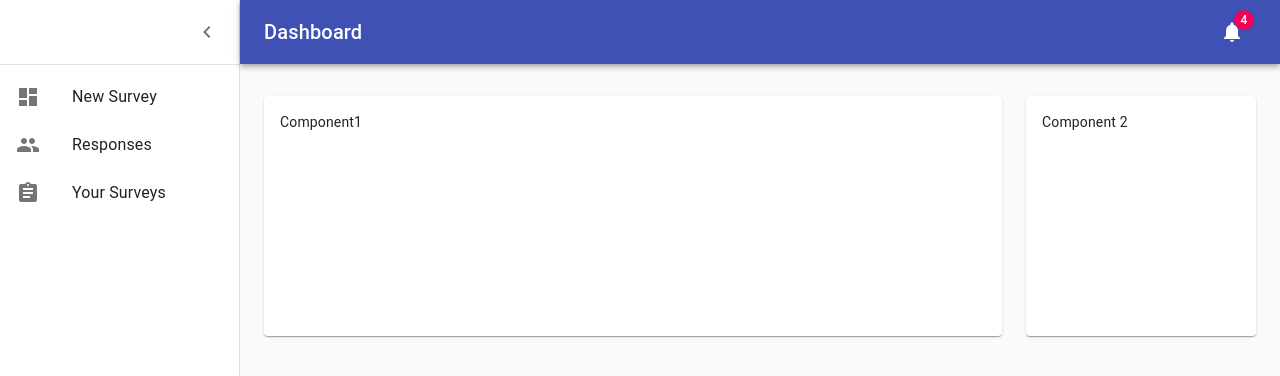
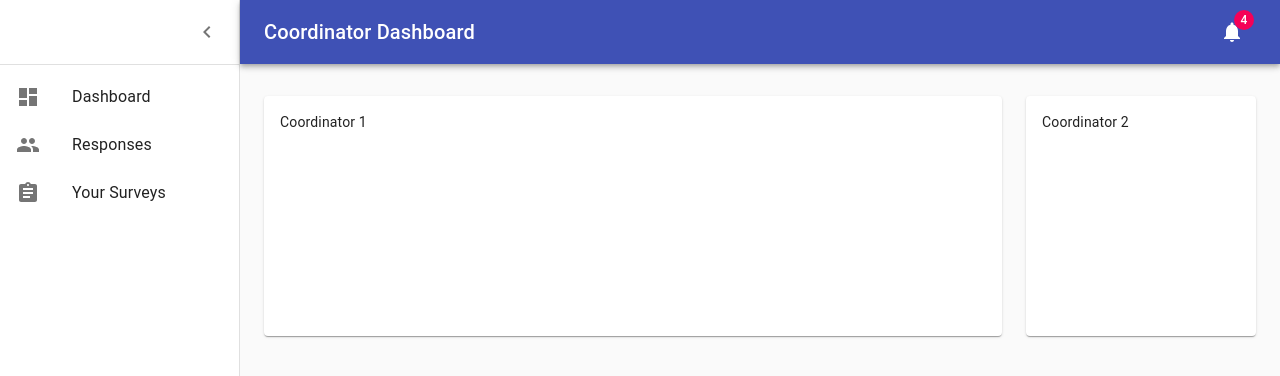
Before and after one commit to nurul3101/survey-planet, a React (Create React App) app in the folder frontend/: page /dashboard in a window 1280 px wide. Shown: the top 376 px of the page. Built offline with nearby package versions, Linux system fonts and the light colour scheme; no server answers.

Commit message:
Integrated Routes for coordinators and respondents

```diff
--- a/frontend/package.json
+++ b/frontend/package.json
@@ -11,8 +11,11 @@
     "firebase": "^7.15.5",
     "react": "^16.13.1",
     "react-dom": "^16.13.1",
+    "react-redux": "^7.2.0",
     "react-router-dom": "^5.2.0",
-    "react-scripts": "3.4.1"
+    "react-scripts": "3.4.1",
+    "redux": "^4.0.5",
+    "redux-thunk": "^2.3.0"
   },
   "scripts": {
     "start": "react-scripts start",
--- a/frontend/src/components/coordinatorMenuList/index.js
+++ b/frontend/src/components/coordinatorMenuList/index.js
@@ -7,27 +7,25 @@ import PeopleIcon from '@material-ui/icons/People'
 import AssignmentIcon from '@material-ui/icons/Assignment'
 import { useHistory } from 'react-router-dom'
 
-function CoordinatorMenuList() {
+function CoordinatorMenuList(props) {
   const history = useHistory()
-  const handleNewSurvey = () => {
-    history.push('/new-survey')
-  }
+  const { setSelectedPage } = props
   return (
     <React.Fragment>
       <div>
-        <ListItem button onClick={handleNewSurvey}>
+        <ListItem button onClick={() => setSelectedPage('dashboard')}>
           <ListItemIcon>
             <DashboardIcon />
           </ListItemIcon>
-          <ListItemText primary="New Survey" />
+          <ListItemText primary="Dashboard" />
         </ListItem>
-        <ListItem button>
+        <ListItem button onClick={() => setSelectedPage('responses')}>
           <ListItemIcon>
             <PeopleIcon />
           </ListItemIcon>
           <ListItemText primary="Responses" />
         </ListItem>
-        <ListItem button>
+        <ListItem button onClick={() => setSelectedPage('your-surveys')}>
           <ListItemIcon>
             <AssignmentIcon />
           </ListItemIcon>
--- a/frontend/src/components/navigationBar/index.js
+++ b/frontend/src/components/navigationBar/index.js
@@ -14,8 +14,10 @@ import MenuIcon from '@material-ui/icons/Menu'
 import ChevronLeftIcon from '@material-ui/icons/ChevronLeft'
 import NotificationsIcon from '@material-ui/icons/Notifications'
 import CoordinatorMenuList from '../CoordinatorMenuList'
+import RespondentMenuList from '../RespondentMenuList'
+import { useDispatch, useSelector } from 'react-redux'
 
-function NavigationBar() {
+function NavigationBar(props) {
   const [open, setOpen] = React.useState(true)
   const handleDrawerOpen = () => {
     setOpen(true)
@@ -107,6 +109,10 @@ function NavigationBar() {
   const classes = useStyles()
   const fixedHeightPaper = clsx(classes.paper, classes.fixedHeight)
 
+  const user = useSelector((state) => {
+    return state.signupReducer.user
+  })
+
   return (
     <React.Fragment>
       <CssBaseline />
@@ -134,6 +140,7 @@ function NavigationBar() {
             noWrap
             className={classes.title}
           >
+            {user.userType === 'respondent' ? 'Respondent' : 'Coordinator'}{' '}
             Dashboard
           </Typography>
           <IconButton color="inherit">
@@ -157,7 +164,11 @@ function NavigationBar() {
         </div>
         <Divider />
         <List>
-          <CoordinatorMenuList />
+          {user.userType === 'respondent' ? (
+            <RespondentMenuList setSelectedPage={props.setSelectedPage} />
+          ) : (
+            <CoordinatorMenuList setSelectedPage={props.setSelectedPage} />
+          )}
         </List>
       </Drawer>
     </React.Fragment>
--- a/frontend/src/components/respondentMenuList/index.js
+++ b/frontend/src/components/respondentMenuList/index.js
@@ -5,16 +5,17 @@ import ListItemText from '@material-ui/core/ListItemText'
 import DashboardIcon from '@material-ui/icons/Dashboard'
 import AssignmentIcon from '@material-ui/icons/Assignment'
 
-function RespondentMenuList() {
+function RespondentMenuList(props) {
+  const { setSelectedPage } = props
   return (
     <div>
-      <ListItem button>
+      <ListItem button onClick={() => setSelectedPage('dashboard')}>
         <ListItemIcon>
           <DashboardIcon />
         </ListItemIcon>
         <ListItemText primary="Survey Feed" />
       </ListItem>
-      <ListItem button>
+      <ListItem button onClick={() => setSelectedPage('filled-surveys')}>
         <ListItemIcon>
           <AssignmentIcon />
         </ListItemIcon>
--- a/frontend/src/containers/dashboard/index.js
+++ b/frontend/src/containers/dashboard/index.js
@@ -1,14 +1,11 @@
-import React from 'react'
+import React, { useState } from 'react'
 import clsx from 'clsx'
 import { makeStyles } from '@material-ui/core/styles'
 import Container from '@material-ui/core/Container'
 import Grid from '@material-ui/core/Grid'
 import Paper from '@material-ui/core/Paper'
 import NavigationBar from '../../Components/NavigationBar'
-//import { mainListItems, secondaryListItems } from './listItems'
-// import Chart from './Chart'
-// import Deposits from './Deposits'
-// import Orders from './Orders'
+import { useDispatch, useSelector } from 'react-redux'
 
 const drawerWidth = 240
 
@@ -95,25 +92,85 @@ function Dashboard() {
   const classes = useStyles()
   const fixedHeightPaper = clsx(classes.paper, classes.fixedHeight)
 
+  const [selectedPage, setSelectedPage] = useState('dashboard')
+
+  const user = useSelector((state) => {
+    return state.signupReducer.user
+  })
+
   return (
     <div className={classes.root}>
-      <NavigationBar />
+      {console.log('user', selectedPage)}
+      <NavigationBar setSelectedPage={setSelectedPage} />
       <main className={classes.content}>
         <div className={classes.appBarSpacer} />
         <Container maxWidth="lg" className={classes.container}>
+          {selectedPage === 'dashboard' && (
+            <React.Fragment>
+              {user.userType === 'respondent' ? (
                 <Grid container spacing={3}>
                   <Grid item xs={12} md={8} lg={9}>
                     <Paper className={fixedHeightPaper}>
-                <div>Component1</div>
+                      <div>Respondent 1</div>
                     </Paper>
                   </Grid>
 
                   <Grid item xs={12} md={4} lg={3}>
                     <Paper className={fixedHeightPaper}>
-                <div>Component 2</div>
+                      <div>Respondent 2</div>
                     </Paper>
                   </Grid>
                 </Grid>
+              ) : (
+                <Grid container spacing={3}>
+                  <Grid item xs={12} md={8} lg={9}>
+                    <Paper className={fixedHeightPaper}>
+                      <div>Coordinator 1</div>
+                    </Paper>
+                  </Grid>
+
+                  <Grid item xs={12} md={4} lg={3}>
+                    <Paper className={fixedHeightPaper}>
+                      <div>Coordinator 2</div>
+                    </Paper>
+                  </Grid>
+                </Grid>
+              )}
+            </React.Fragment>
+          )}
+          {selectedPage === 'responses' && (
+            <React.Fragment>
+              <Grid container spacing={3}>
+                <Grid item xs={12} md={8} lg={9}>
+                  <Paper className={fixedHeightPaper}>
+                    <div>Responses</div>
+                  </Paper>
+                </Grid>
+              </Grid>
+            </React.Fragment>
+          )}
+          {selectedPage === 'your-surveys' && (
+            <React.Fragment>
+              <Grid container spacing={3}>
+                <Grid item xs={12} md={8} lg={9}>
+                  <Paper className={fixedHeightPaper}>
+                    <div>Your Surveys</div>
+                  </Paper>
+                </Grid>
+              </Grid>
+            </React.Fragment>
+          )}
+          {selectedPage === 'filled-surveys' && (
+            <React.Fragment>
+              <Grid container spacing={3}>
+                <Grid item xs={12} md={8} lg={9}>
+                  <Paper className={fixedHeightPaper}>
+                    <div>Filled Surveys</div>
+                  </Paper>
+                </Grid>
+              </Grid>
+            </React.Fragment>
+          )}
         </Container>
       </main>
     </div>
--- /dev/null
+++ b/frontend/src/containers/signup/constant.js
@@ -0,0 +1,5 @@
+const actionTypes = {
+  FetchUserInfo: 'FETCH_USER_INFO',
+}
+
+export default actionTypes
--- /dev/null
+++ b/frontend/src/containers/signup/reducer.js
@@ -0,0 +1,14 @@
+import ActionTypes from './constant.js'
+
+const initialState = {
+  user: JSON.parse(localStorage.getItem('user')) || {},
+}
+
+export default (state = initialState, payload) => {
+  switch (payload.type) {
+    case ActionTypes.FetchUserInfo:
+      return { ...state, user: payload.user }
+    default:
+      return state
+  }
+}
--- a/frontend/src/index.js
+++ b/frontend/src/index.js
@@ -1,11 +1,15 @@
 import React from 'react'
 import ReactDOM from 'react-dom'
 import App from './App'
+import { Provider } from 'react-redux'
 import * as serviceWorker from './serviceWorker'
+import Store from './store'
 
 ReactDOM.render(
   <React.StrictMode>
-    <App />
+    <Provider store={Store}>
+      <App />
+    </Provider>
   </React.StrictMode>,
   document.getElementById('root')
 )
--- /dev/null
+++ b/frontend/src/rootReducer.js
@@ -0,0 +1,8 @@
+import { combineReducers } from 'redux'
+import signupReducer from './Containers/Signup/reducer'
+
+const rootReducer = combineReducers({
+  signupReducer,
+})
+
+export default rootReducer
--- a/frontend/src/route.js
+++ b/frontend/src/route.js
@@ -1,15 +1,13 @@
 import React from 'react'
 import { BrowserRouter as Router, Switch, Route } from 'react-router-dom'
 
-import Signup from './containers/signup'
-import Dashboard from './containers/dashboard'
-import NewSurvey from './containers/coordinator/NewSurvey'
+import Signup from './Containers/Signup'
+import Dashboard from './Containers/Dashboard'
 
 export default () => {
   return (
     <Router>
       <Switch>
-        <Route path="/new-survey" component={NewSurvey} />
         <Route path="/dashboard" component={Dashboard} />
         <Route path="/" component={Signup} />
       </Switch>
--- /dev/null
+++ b/frontend/src/store.js
@@ -0,0 +1,13 @@
+import { createStore, applyMiddleware, compose } from 'redux'
+import thunk from 'redux-thunk'
+import rootReducer from './rootReducer'
+
+const store = createStore(
+  rootReducer,
+  compose(
+    applyMiddleware(thunk),
+    window.devToolsExtension ? window.devToolsExtension() : (f) => f
+  )
+)
+
+export default store
```
Also changed, not shown: frontend/src/containers/signup/index.js (+16 -0 lines), 1 other file (tests, documents, lock files or other folders). Lines whose indentation alone changed are shown as unchanged.
